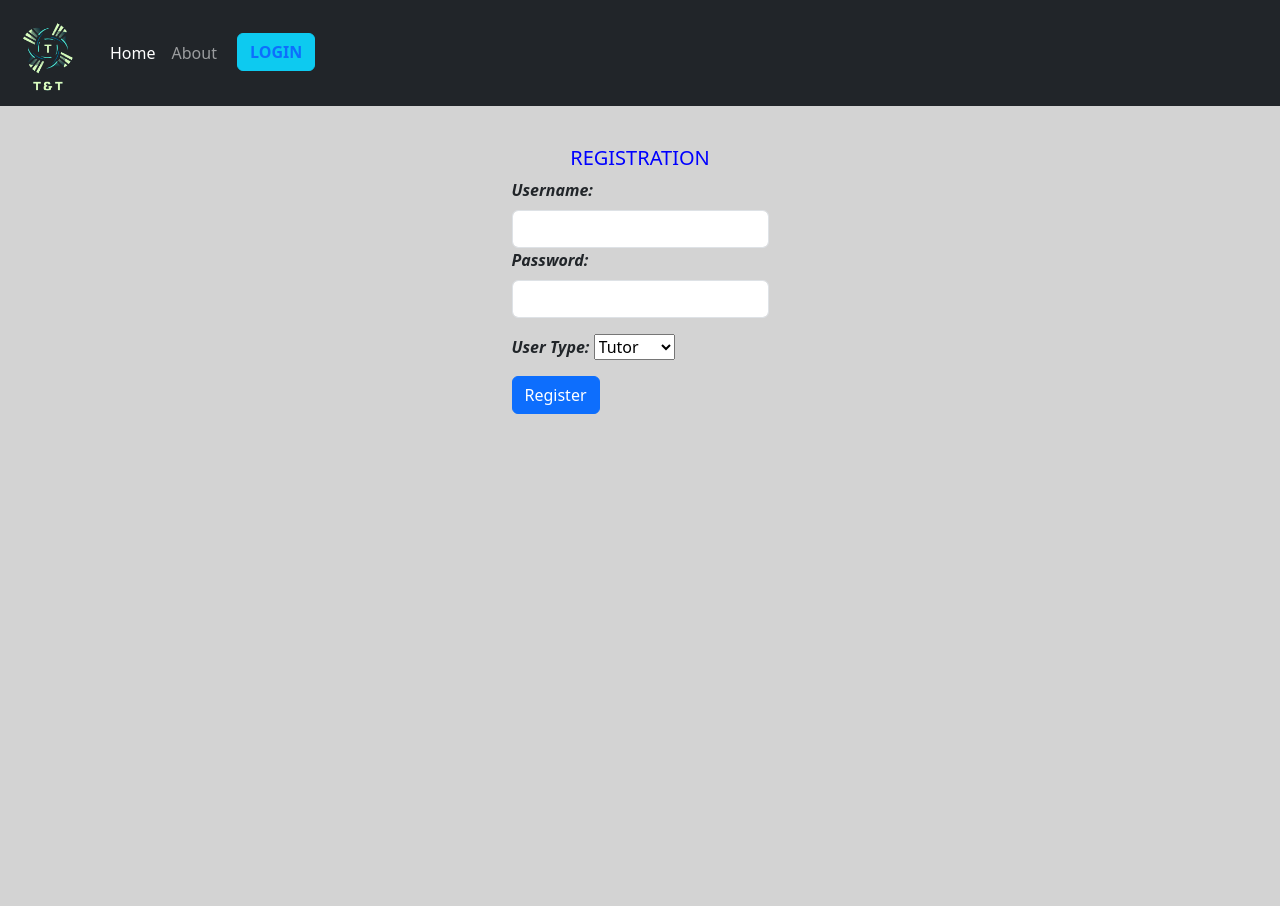
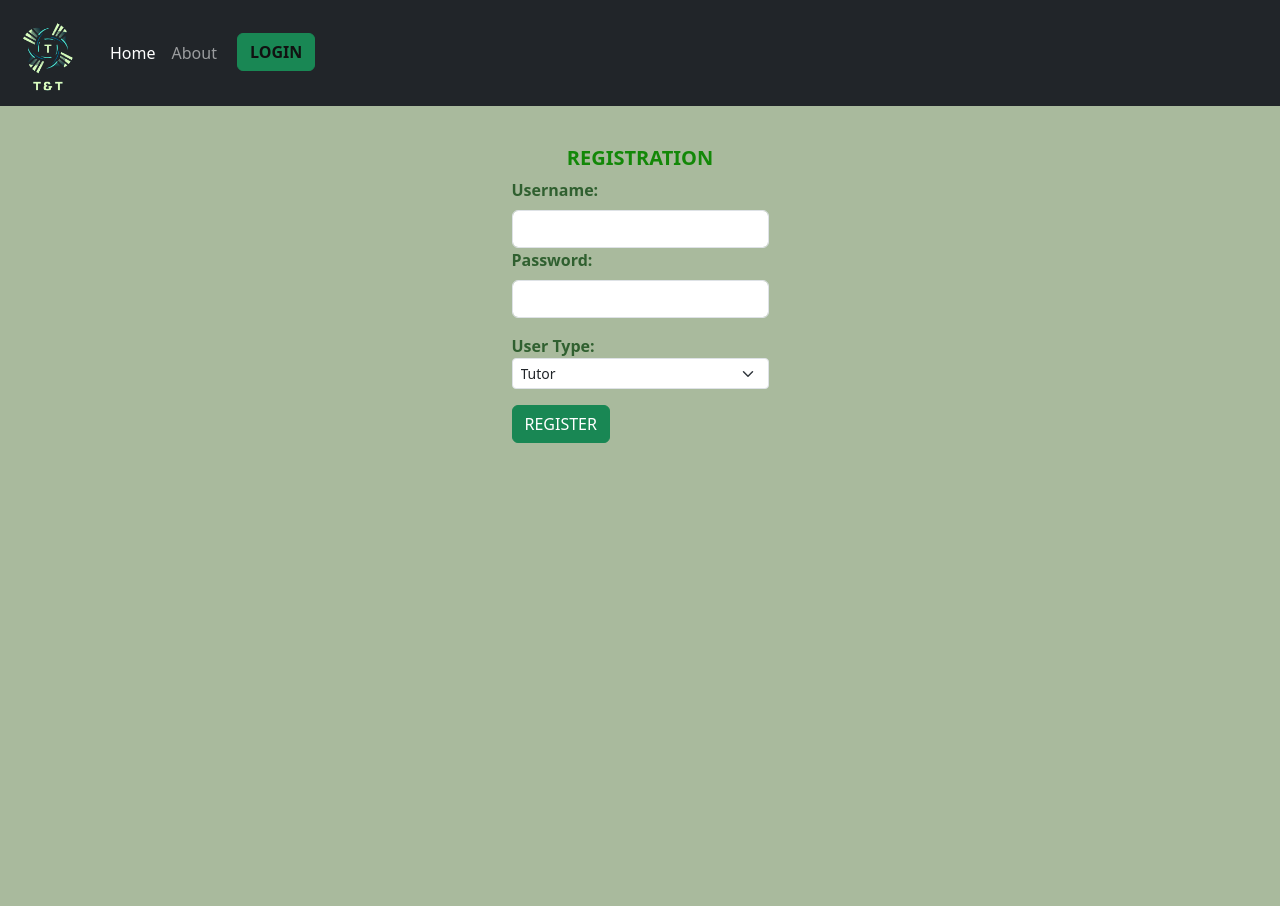
Before and after one commit to Modeste74/TNT, a Flask app: page /register in a window 1280 px wide. Run offline with Flask 3, Linux system fonts and the light colour scheme.

Commit message:
styling the hub

```diff
--- a/Static/style.css
+++ b/Static/style.css
@@ -9,25 +9,32 @@
 
 .login-abts
 {
-    background-color: #d3d3d3;
+    background-color: #a9ba9d;
     min-width: 100%;
     min-height: 100vh;
 }
 .login-header
 {
     text-align: center;
-    color:blue;
+    color:#138808;
     text-transform: uppercase;
     font-size: 20px;
+    font-weight: bolder;
 }
 .btn a
 {
     text-decoration: none;
     text-transform: uppercase;
     font-weight:bold;
+    color:#111;
 }
 label
 {
     font-weight: 700;
-    font-style: italic;
+    color:#306030;
 }
+#register
+{
+    color: white;
+    text-transform: uppercase;
+}
--- a/templates/index.html
+++ b/templates/index.html
@@ -31,9 +31,9 @@
               </li>
               <form class="container-fluid justify-content-start">
             {% if current_user.is_authenticated %}
-            <button type="button" class="btn btn-warning">@{{ current_user.username }} <a href=" {{ url_for('user.logout') }} "> Logout</a></button>
+            <button type="button" class="btn btn-light">@{{ current_user.username }} <a href=" {{ url_for('user.logout') }} "> Logout</a></button>
             {% else %}
-            <button type="button" class="btn btn-info"><a href="{{ url_for('user.login') }}">Login</a></button>
+            <button type="button" class="btn btn-success"><a href="{{ url_for('user.login') }}">Login</a></button>
             {% endif %}
 
             {% endblock %}
--- a/templates/register.html
+++ b/templates/register.html
@@ -28,12 +28,12 @@
     </div>
     <div class="mb-3">
         <label for="user_type">User Type:</label>
-        <select name="user_type" required>
+       <select class="form-select form-select-sm" aria-label="Small select example" required>
             <option value="tutor">Tutor</option>
             <option value="learner">Learner</option>
         </select>
     </div>
-        <button type="submit" class="btn btn-primary">Register</button>
+        <button type="submit" class="btn btn-success" id="register">Register</button>
     </form>
 
 </body>
```
